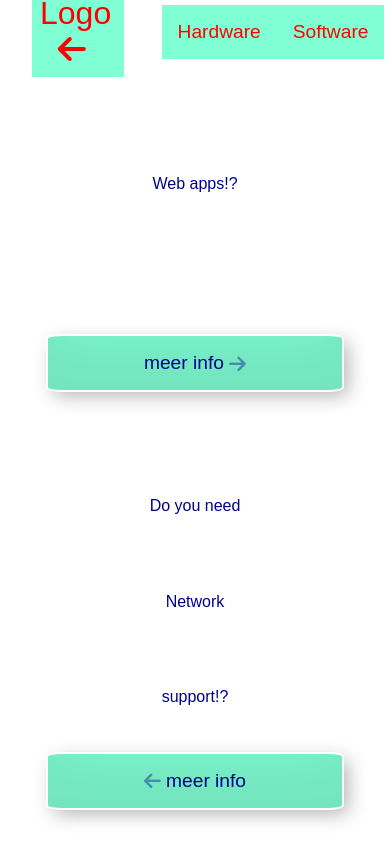
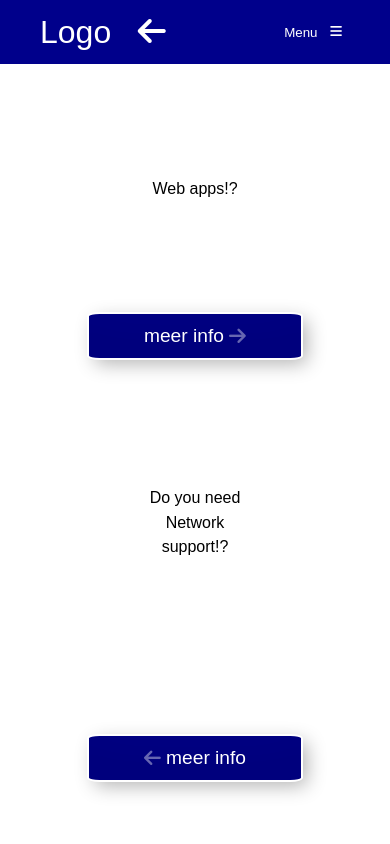
Before and after one commit to hnnhack/double-sided, a plain HTML site: page index.html in a window 390 px wide. Drawn offline with nearby package versions, Linux system fonts and the light colour scheme.

Commit message:
nav attributes

```diff
--- a/index.html
+++ b/index.html
@@ -11,7 +11,7 @@
 <body>
   <main>
     <article data-index="0" data-status="active">
-      <nav>
+      <nav data-toggled="false" data-transitionable="false">
         <div>
           <div class="logo">
             Logo &nbsp;
@@ -26,9 +26,13 @@
             Software
           </a>
         </div>
+        <button id="nav-toggle-button" type="button" onclick="handleNavToggle()">
+          <span>Menu</span>
+          <i class="fa-solid fa-bars"></i>
+        </button>
       </nav>
       <section>
-        <div>
+        <div class="gallery">
           <div class="home-galleries">
             <span class="home-gallery" id="a-space"></span>
             <span class="home-gallery" id="b-space"></span>
@@ -39,8 +43,7 @@
             &nbsp;meer info
           </div>
         </div>
-        <div>
-          <!-- <span class="home-gallery" id="h-space"></span> -->
+        <div class="gallery">
           <span class="home-gallery" id="t-space"></span>
           <div class="article-div-button" onclick="handleRightClick()">
             meer info&nbsp;
@@ -55,7 +58,7 @@
       </section>
     </article>
     <article data-index="1" data-status="inactive">
-      <nav>
+      <nav data-toggled="false" data-transitionable="false">
         <div>
           <div class="logo" onclick="handleLeftClick()">
             Logo &nbsp;
@@ -63,16 +66,16 @@
           </div>
         </div>
         <div class="menu-items">
-          <a class="menu-item" href="#section-1">
+          <a class="menu-item" href="#section-1a">
             About Us
           </a>
-          <a class="menu-item" href="#section-2">
+          <a class="menu-item" href="#section-2a">
             Our Projects
           </a>
-          <a class="menu-item" href="#section-3">
+          <a class="menu-item" href="#section-3a">
             Our Team
           </a>
-          <a class="menu-item" href="#section-4">
+          <a class="menu-item" href="#section-4a">
             Contact Us
           </a>
         </div>
@@ -103,7 +106,7 @@
         <i class="fas fa-chevron-up"></i>
       </a>
       <!-- scroll top button end  -->
-      <section id="section-1">
+      <section id="section-1a">
         <div>
           <div>
             About Us
@@ -123,7 +126,7 @@
         </div>
         <div class="article-image-section"></div>
       </section>
-      <section id="section-2">
+      <section id="section-2a">
           <div>
             <div>
               Our Projects
@@ -143,7 +146,7 @@
           </div>
           <div class="article-image-section"></div>
         </section>
-      <section id="section-3">
+      <section id="section-3a">
         <div>
           <div>
             Our Team
@@ -163,7 +166,7 @@
         </div>
         <div class="article-image-section"></div>
       </section>
-      <section id="section-4">
+      <section id="section-4a">
         <div>
           <div>
             Abonneren
@@ -210,7 +213,7 @@
     </section>
     </article>
     <article data-index="2" data-status="inactive">
-      <nav>
+      <nav data-toggled="false" data-transitionable="false">
         <div>
           <div class="logo" onclick="handleRightClick()">
             Logo &nbsp;
@@ -261,7 +264,7 @@
       <section id="section-1">
         <div>
           <div>
-            Welkom!
+            About Us
           </div>
           <div class="paragraph-text">
             <div>
@@ -281,7 +284,7 @@
       <section id="section-2">
         <div>
           <div>
-            Welkom!
+            Our Projects
           </div>
           <div class="paragraph-text">
             <div>
@@ -301,7 +304,7 @@
       <section id="section-3">
         <div>
           <div>
-            Welkom!
+            Our Team
           </div>
           <div class="paragraph-text">
             <div>
@@ -321,7 +324,7 @@
       <section id="section-4">
         <div>
           <div>
-            Welkom!
+            Contact Us
           </div>
           <div class="paragraph-text">
             <div>
--- a/style.css
+++ b/style.css
@@ -27,10 +27,9 @@ nav {
   justify-content: space-between;
   height: 4rem;
   width: 100%;
-  font-size: 2rem;
   position: sticky;
   top: 0;
-  color: red;
+  color: #00008b;
   background: transparent;
 }
 
@@ -44,9 +43,9 @@ nav > div {
 
 .logo {
   cursor: pointer;
-  background: #80ffd4;
   padding: 0.5rem;
   justify-content: center;
+  font-size: 2rem;
 }
 
 .logo:hover {
@@ -57,18 +56,34 @@ nav > div {
 .menu-items {
   width: 60%;
   font-size: 1.2rem;
+  /* position: sticky; */
   justify-content: center;
+  z-index: 2;
 }
 
 .menu-item {
   padding: 1rem;
   cursor: pointer;
-  background: #80ffd4;
 }
 
 .menu-item:hover {
   background: #00008b;
   color: #fff;
+}
+
+#nav-toggle-button {
+  align-items: center;
+  background-color: transparent;
+  border: none;
+  cursor: pointer;
+  display: none;
+  gap: 0.8rem;
+  height: 100%;
+  justify-content: center;
+  outline: none;
+  padding: 0rem 3rem;
+  position: relative;
+  z-index: 3;
 }
 
 main > article {
@@ -80,11 +95,6 @@ main > article {
   transition: transform 400ms ease;
 }
 
-main > article:first-child {
-  background: #80ffd4;
-  color: #7c68ee;
-}
-
 /* beginning - from snap scroll */
 main > article > section {
   height: 100vh; /* important*/
@@ -92,19 +102,9 @@ main > article > section {
   flex-flow: row wrap;
   justify-content: space-around;
   align-items: center;
-  background: #7c68ee;
   scroll-snap-align: start;
   scroll-snap-stop: always;
 }
-
-main > article > section:nth-child(odd) {
-  background: #80ffd4;
-}
-
-main > article > section:nth-child(odd) > div {
-  color: #7c68ee
-}
-/* end - from snap scroll */
 
 main > article > section > div {
   height: 100vh;
@@ -114,9 +114,9 @@ main > article > section > div {
   justify-content: space-around;
   align-items: center;
   font-size: 2rem;
-  color: #00008b;
+  color: #000;
   border-radius: 0%;
-  padding: 2rem;
+  padding: 4rem 2rem;
   background-color: #fff;
 }
 
@@ -130,6 +130,7 @@ main > article > section > div {
   font-size: 2rem;
   font-weight: 700;
   color: #00008b;
+  background: #F6F7F9;
   padding: 2rem;
   box-shadow: 4rem;
   border-radius: 0%;
@@ -144,12 +145,15 @@ main > article > section > .article-image-section {
 }
 
 /* home page gallery text  */
+.gallery {
+  justify-content: space-between;
+}
+
 .home-galleries {
   display: flex;
   flex-direction: column;
-  justify-content: start;
-  height: 80%;
-  flex-grow: 0;
+  justify-content: flex-start;
+  height: 25%;
 }
 
 .home-gallery{
@@ -167,19 +171,23 @@ main > article > section > .article-image-section {
   display: flex;
   justify-content: center;
   align-items: center;
-  width: 90%;
+  width: 65%;
   height: 15%;
   padding: 1rem;
-  font-size: 2rem;
-  /* font-weight: 700; */
+  font-size: 1.3rem;
   cursor: pointer;
-  background: #80ffd4;
-  color: #00008b;
+  background: #00008b;
+  color: #fff;
   border-radius: 5%;
   box-shadow:
   inset 0 -3em 3em rgba(0, 0, 0, 0.1),
   0 0 0 2px rgb(255, 255, 255),
   0.3em 0.3em 1em rgba(0, 0, 0, 0.3);
+}
+
+.article-div-button:hover {
+  background: #0564DE;
+  color: #F6F7F9;
 }
 
 main > article:nth-child(odd) {
@@ -226,20 +234,21 @@ main > article[data-status="becoming-active-from-after"] {
   z-index: 10;
 }
 
+.sticky-item:hover {
+  background: #00008b;
+  color: #fff;
+}
+
 .close-button {
   top: 5%;
 }
 
 .scroll-up {
-  top: 55%;
-}
-
-.close-button:hover, .scroll-up:hover {
-  background: #80ffd4;
+  top: 90%;
 }
 
 .paragraph-text{
-  font-size: 18px;
+  font-size: 1.3rem;
   display: flex;
   flex-direction: column;
   text-align: justify;
@@ -247,6 +256,47 @@ main > article[data-status="becoming-active-from-after"] {
 }
 
 @media(max-width: 1000px) {
+  nav {
+    justify-content: space-between;
+    background: #00008b;
+    color: #fff;
+    /* z-index: 50; */
+  }
+
+  nav[data-toggled="true"] > .menu-items {
+    transform: translateY(0%);
+  }
+
+  nav[data-transitionable="true"] > .menu-items {
+    transition: transform 400ms ease;
+  }
+
+  .logo {
+    z-index: 3;
+  }
+
+  .menu-items {
+    flex-direction: column;
+    height: 100vh;
+    width: 100vw;
+    position: fixed;
+    transform: translateY(-100%);
+    background: #00008b;
+    color: #fff;
+    font-size: 3rem;
+    top: 4rem;
+  }
+
+  #nav-toggle-button {
+    display: flex;
+    background: #00008b;
+    color: #fff;
+  }
+
+  .gallery {
+    z-index: -1;
+  }
+
   main > article > section {
     flex-direction: column-reverse;
   }
@@ -278,6 +328,11 @@ main > article[data-status="becoming-active-from-after"] {
     z-index: 10;
   }
 
+  .close-button {
+    top: 10%;
+    padding: 0.5rem 0.7rem;
+  }
+
   .article-div-button {
     font-size: 1.2rem;
   }
```
